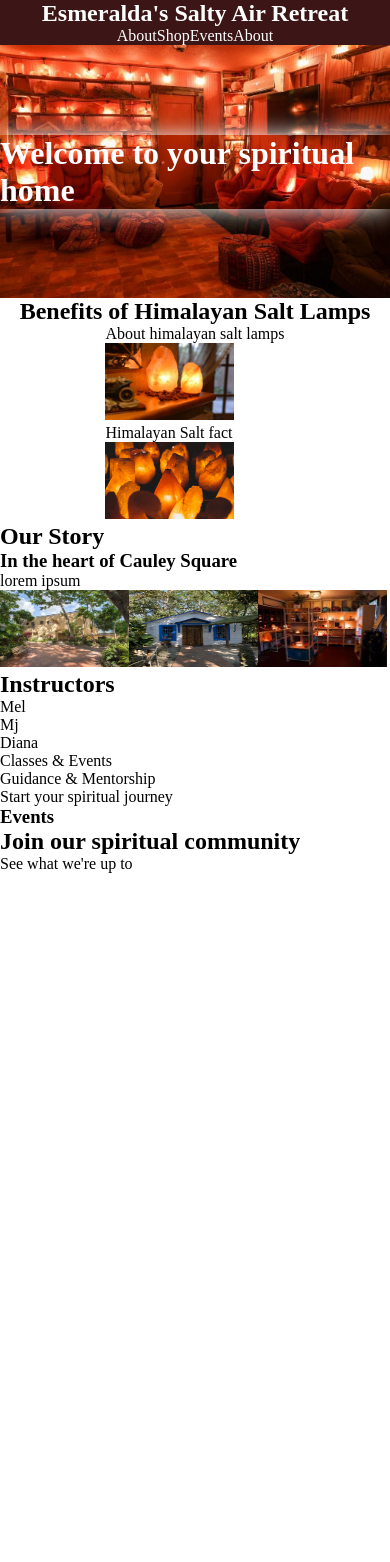
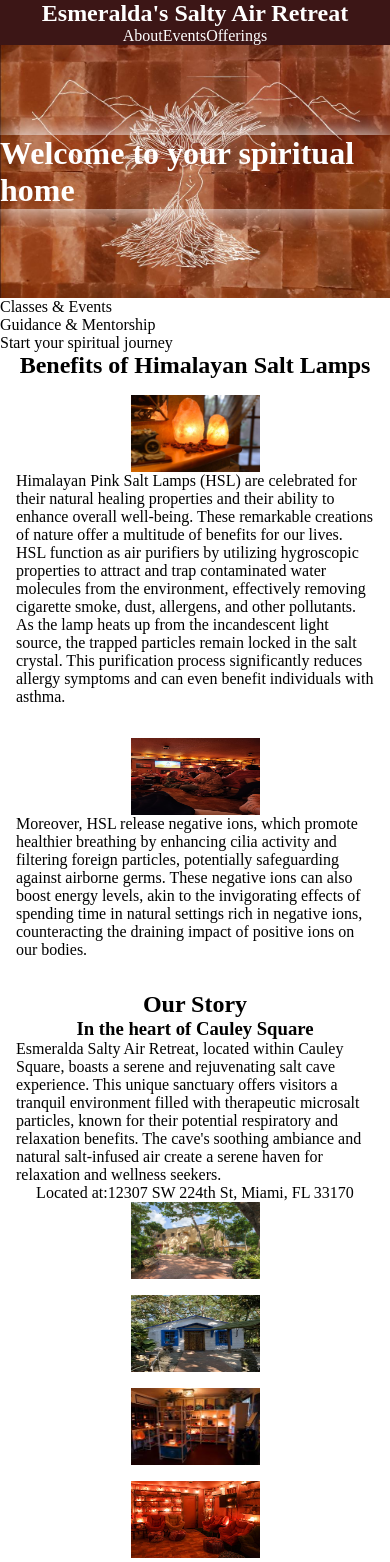
Before and after one commit to CourajeousMax/salty-air-retreat, a Next.js app: page / in a window 390 px wide. Shown: the top 1562 px of the page. Before the commit the page ends 873 px from the top, so only its background shows below. Built offline with nearby package versions, Linux system fonts and the light colour scheme.

Commit message:
added mobile flex and new pictures to gallery

```diff
--- a/src/Components/Main/Main.js
+++ b/src/Components/Main/Main.js
@@ -4,51 +4,70 @@ const Main = () => {
   return (
     <>
       <main>
+        <section className="info">
+          <div className="info__container">
+            <div className="info__text">
+              <p>Classes & Events</p>
+            </div>
+          </div>
+          <div className="info__container">
+            <div className="info__text">
+              <p>Guidance & Mentorship</p>
+            </div>
+          </div>
+          <div className="info__container">
+            <div className="info__text">
+              <p>Start your spiritual journey</p>
+            </div>
+          </div>
+        </section>
         <section className="benefits">
           <div className="benefits__subheader-container">
             <h2 className="benefits__subheader">Benefits of Himalayan Salt Lamps</h2>
           </div>
           <div className="benefits__text-container">
-            <p className="benefits__text">About himalayan salt lamps</p>
-            <Image className="benefits__image" src="/Himalayan-Salt-lamp.jpg" width={129} height={77} />
-            <p>Himalayan Salt fact </p>
-            <Image className="benefits__image" src="/salt-lamp.jpeg" width={129} height={77} />
+            <div className="benefits__image-container">
+              <Image className="benefits__image" src="/Himalayan-Salt-lamp.jpg" width={129} height={77} />
+              <p className="benefits__text">
+                Himalayan Pink Salt Lamps (HSL) are celebrated for their natural healing properties and their ability to enhance overall well-being.
+                These remarkable creations of nature offer a multitude of benefits for our lives. HSL function as air purifiers by utilizing
+                hygroscopic properties to attract and trap contaminated water molecules from the environment, effectively removing cigarette smoke,
+                dust, allergens, and other pollutants. As the lamp heats up from the incandescent light source, the trapped particles remain locked in
+                the salt crystal. This purification process significantly reduces allergy symptoms and can even benefit individuals with asthma.
+              </p>
+            </div>
+            <div className="benefits__image-container">
+              <Image className="benefits__image" src="/cave_class.jpg" width={129} height={77} />
+              <p>
+                Moreover, HSL release negative ions, which promote healthier breathing by enhancing cilia activity and filtering foreign particles,
+                potentially safeguarding against airborne germs. These negative ions can also boost energy levels, akin to the invigorating effects of
+                spending time in natural settings rich in negative ions, counteracting the draining impact of positive ions on our bodies.{" "}
+              </p>
+            </div>
           </div>
         </section>
         <div className="story">
-          <h2 className="story__subheader mobile-subheader">Our Story</h2>
-          <h3 className="story__subheader mobile-subheader-one">In the heart of Cauley Square</h3>
-          <p>lorem ipsum</p>
+          <div clssname="story__container">
+            <h2 className="story__subheader mobile-subheader">Our Story</h2>
+            <h3 className="story__subheader mobile-subheader-one">In the heart of Cauley Square</h3>
+          </div>
+          <p>
+            Esmeralda Salty Air Retreat, located within Cauley Square, boasts a serene and rejuvenating salt cave experience. This unique sanctuary
+            offers visitors a tranquil environment filled with therapeutic microsalt particles, known for their potential respiratory and relaxation
+            benefits. The cave's soothing ambiance and natural salt-infused air create a serene haven for relaxation and wellness seekers.
+          </p>
+          <p>Located at:12307 SW 224th St, Miami, FL 33170 </p>
           <section className="cauley">
             <section className="cauley__gallery">
               <Image className="cauley__image--one" src="/cauley-square.jpg" width={129} height={77} />
               <Image className="cauley__image--two" src="/salty_retreat_house.jpg" width={129} height={77} />
               <Image className="cauley__image--three" src="/interior-cave.jpg" width={129} height={77} />
+              <Image className="cauley__image--three" src="/retreat_cave.jpg" width={129} height={77} />
             </section>
           </section>
           <section className="instructors">
             <div className="instructors__container">
-              <h2>Instructors</h2>
-              <p>Mel</p>
-              <p>Mj</p>
-              <p>Diana</p>
-            </div>
-          </section>
-          <section className="info">
-            <div className="info__container">
-              <div className="info__text">
-                <p>Classes & Events</p>
-              </div>
-            </div>
-            <div className="info__container">
-              <div className="info__text">
-                <p>Guidance & Mentorship</p>
-              </div>
-            </div>
-            <div className="info__container">
-              <div className="info__text">
-                <p>Start your spiritual journey</p>
-              </div>
+              <h2>Meet MJ </h2>
             </div>
           </section>
           <section className="events">
--- a/src/Components/NavBar/NavBar.js
+++ b/src/Components/NavBar/NavBar.js
@@ -9,9 +9,8 @@ const NavBar = () => {
         </div>
         <ul class="nav__links">
         <a Classname="nav__link nav-one">About</a>
-        <a Classname="nav__link nav-two">Shop</a>
         <a Classname="nav__link nav-three">Events</a>
-        <a Classname="nav__link nav-four">About</a>
+        <a Classname="nav__link nav-four">Offerings</a>
         </ul>
       </nav>
     </div>
--- a/src/styles/globals.scss
+++ b/src/styles/globals.scss
@@ -35,7 +35,7 @@ body {
 //Hero section
 
 .hero {
-  background-image: url(../../public/retreat_cave.jpg);
+  background-image: url(../../public/esar-logo.jpg);
   background-size: cover;
   @include mobile {
     display: flex;
@@ -54,13 +54,49 @@ body {
   display: flex;
   flex-direction: column;
   align-items: center;
-  &__subheader-container{
+  &__subheader-container {
     display: flex;
     align-items: center;
   }
-  &__subheader{
-        display: flex;
+  &__subheader {
+    display: flex;
     align-items: center;
+  }
+  &__image-container {
+    display: flex;
+    justify-content: center;
+    flex-direction: column;
+    align-items: center;
+    padding: 1rem 1rem;
+  }
+}
+
+.story {
+  display: flex;
+  justify-content: center;
+  flex-direction: column;
+  align-items: center;
+  padding: 1rem 1rem;
+  &__container {
+    display: flex;
+    justify-content: center;
+    flex-direction: column;
+    align-items: center;
+    padding: 1rem 1rem;
+  }
+  &__subheader {
+    display: flex;
+    justify-content: center;
+  }
+}
+
+.cauley {
+  display: flex;
+  &__gallery {
+    display: flex;
+    justify-content: center;
+    flex-direction: column;
+    gap: 1rem;
   }
 }
 // body {
```
Also changed, not shown: public/cave_class.JPG (added), public/esar-logo.jpg (added).
